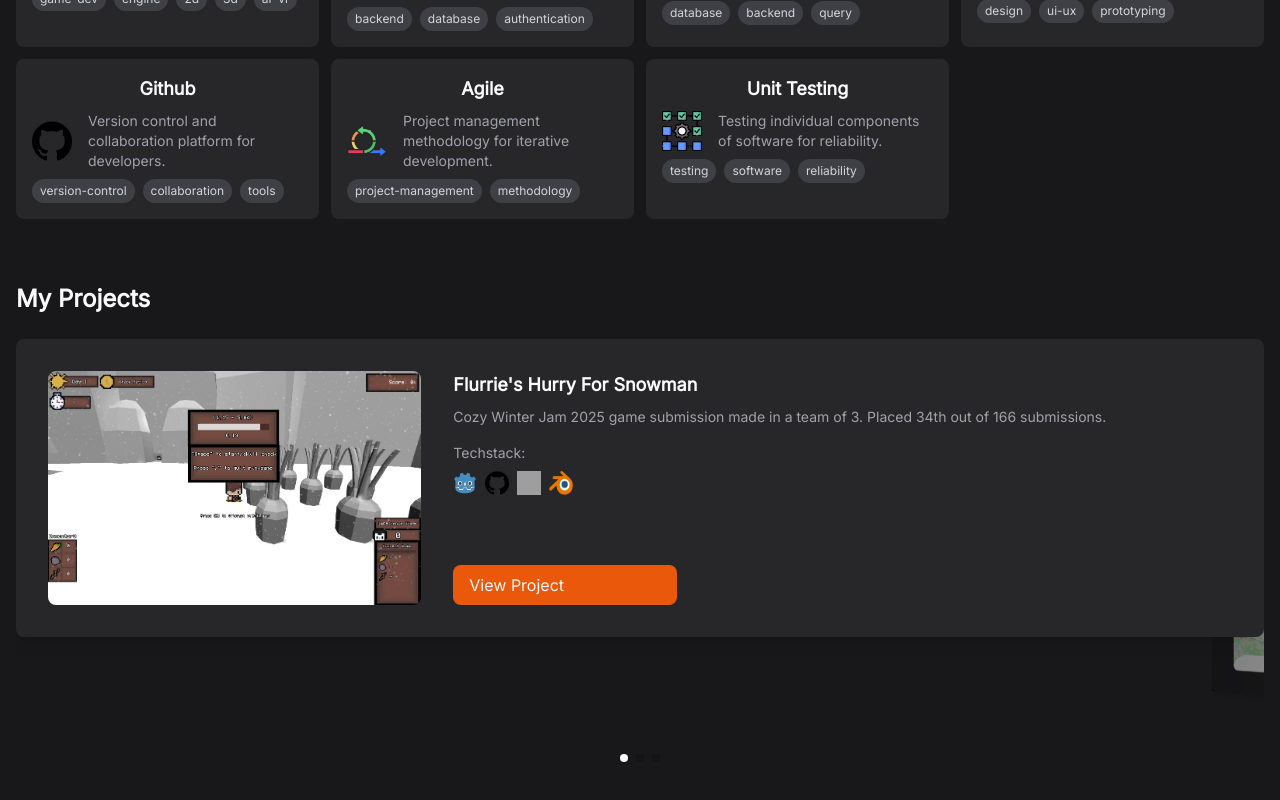
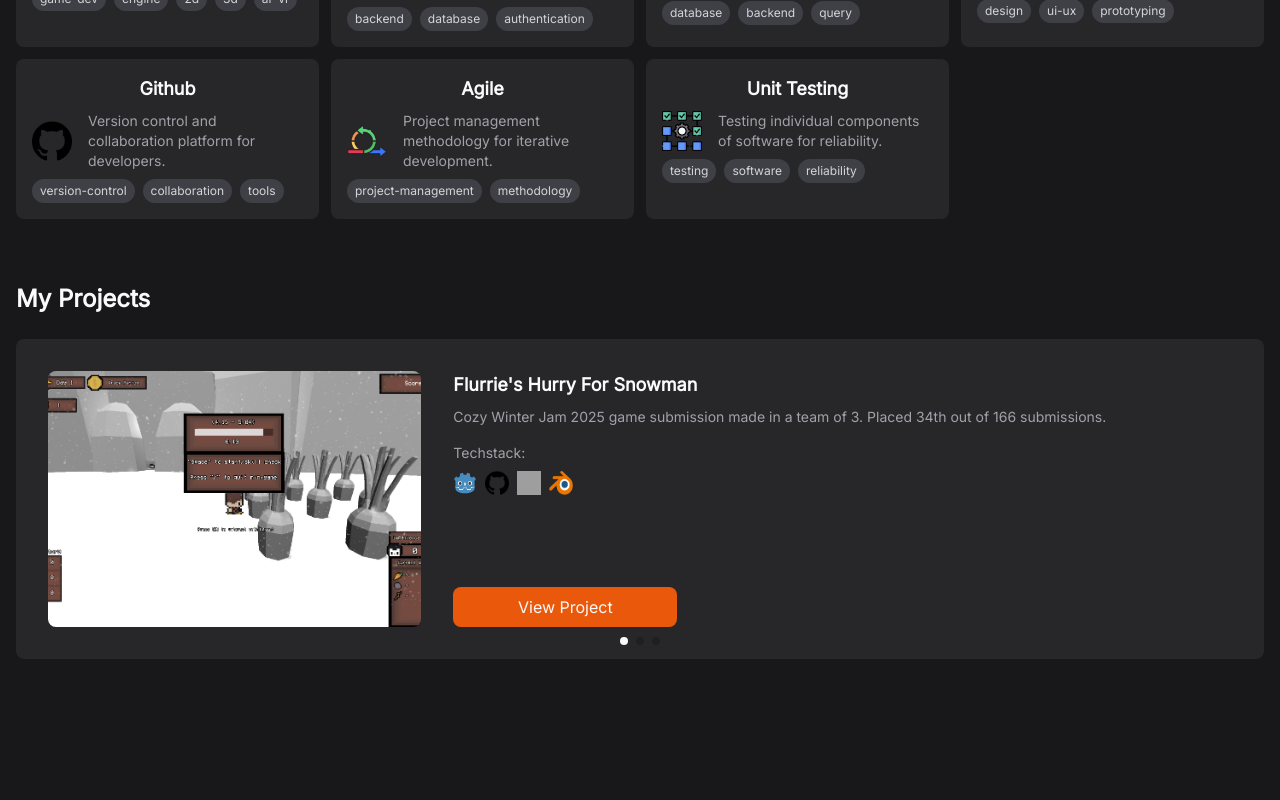
Before and after one commit to Jbalfour5/Valley-Portfolio, a React (Vite) app: page / in a window 1280 px wide. Shown: the part 1591-2391 px from the top of the page. After the commit the page ends 2282 px from the top, so only its background shows below. Built offline with nearby package versions, Linux system fonts and the light colour scheme; grey boxes are pictures that could not be loaded.

Commit message:
Added animations to the Carousel

```diff
--- a/src/components/Carousel.jsx
+++ b/src/components/Carousel.jsx
@@ -1,10 +1,10 @@
 import React from "react";
-// Import Swiper styles
 import "swiper/css";
 import "swiper/css/effect-coverflow";
 import "swiper/css/pagination";
 import { Swiper, SwiperSlide } from "swiper/react";
 import { EffectCoverflow, Pagination } from "swiper/modules";
+import { motion } from "framer-motion";
 
 const Carousel = () => {
   const projects = [
@@ -71,56 +71,79 @@ const Carousel = () => {
           modules={[EffectCoverflow, Pagination]}
           className="mySwiper"
         >
-          {projects.map((project) => (
+          {projects.map((project, index) => (
             <SwiperSlide key={project.id}>
-              <div className="bg-zinc-800 rounded-lg overflow-hidden shadow-lg hover:shadow-xl transition-shadow flex p-4">
-                {/* Image on the left with padding */}
-                <div className="w-1/3 p-4 flex items-center justify-center">
-                  <img
+              <motion.div
+                className="bg-zinc-800 rounded-lg overflow-hidden shadow-lg hover:shadow-xl transition-shadow flex flex-col sm:flex-row p-2 sm:p-4"
+                initial={{ opacity: 0, y: 50 }}
+                whileInView={{ opacity: 1, y: 0 }}
+                transition={{ duration: 0.5, delay: index * 0.2 }}
+                viewport={{ once: false }}
+              >
+                <div className="w-full sm:w-1/3 p-2 sm:p-4 flex items-center justify-center">
+                  <motion.img
                     src={project.image}
                     alt={project.title}
-                    className="w-full h-auto object-cover rounded-lg"
+                    className="w-full h-48 sm:h-64 object-cover rounded-lg"
+                    whileHover={{ scale: 1.05 }}
+                    transition={{ duration: 0.3 }}
                   />
                 </div>
-
-                {/* Content on the right */}
-                <div className="w-2/3 p-4 flex flex-col justify-between">
+                <div className="w-full sm:w-2/3 p-2 sm:p-4 flex flex-col justify-between">
                   <div>
-                    {/* Title */}
-                    <h3 className="text-lg font-semibold text-zinc-50">
+                    <motion.h3
+                      className="text-lg font-semibold text-zinc-50"
+                      initial={{ x: -20, opacity: 0 }}
+                      whileInView={{ x: 0, opacity: 1 }}
+                      transition={{ duration: 0.5, delay: 0.3 }}
+                      viewport={{ once: false }}
+                    >
                       {project.title}
-                    </h3>
-                    {/* Description */}
-                    <p className="text-sm text-zinc-400 mt-2">
+                    </motion.h3>
+                    <motion.p
+                      className="text-sm text-zinc-400 mt-2"
+                      initial={{ x: -20, opacity: 0 }}
+                      whileInView={{ x: 0, opacity: 1 }}
+                      transition={{ duration: 0.5, delay: 0.4 }}
+                      viewport={{ once: false }}
+                    >
                       {project.description}
-                    </p>
-                    {/* Techstack Icons */}
+                    </motion.p>
                     <div className="mt-4">
                       <p className="text-sm text-zinc-400 mb-2">Techstack:</p>
                       <div className="flex gap-2">
                         {project.techstack.map((tech, index) => (
-                          <img
+                          <motion.img
                             key={index}
                             src={tech.icon}
                             alt={tech.name}
                             className="w-6 h-6"
                             title={tech.name}
+                            initial={{ scale: 0 }}
+                            whileInView={{ scale: 1 }}
+                            transition={{ duration: 0.3, delay: index * 0.1 }}
+                            viewport={{ once: false }}
                           />
                         ))}
                       </div>
                     </div>
                   </div>
-                  {/* View Project Button */}
-                  <a
+                  <motion.a
                     href={project.link}
                     target="_blank"
                     rel="noopener noreferrer"
-                    className="mt-4 inline-block px-4 py-2 bg-orange-600 text-zinc-50 rounded-lg hover:bg-orange-700 transition-colors w-56"
+                    className="mt-4 inline-block px-4 py-2 bg-orange-600 text-zinc-50 rounded-lg hover:bg-orange-700 transition-colors w-full sm:w-56 text-center"
+                    whileHover={{ scale: 1.05 }}
+                    whileTap={{ scale: 0.95 }}
+                    initial={{ y: 20, opacity: 0 }}
+                    whileInView={{ y: 0, opacity: 1 }}
+                    transition={{ duration: 0.5, delay: 0.5 }}
+                    viewport={{ once: true }}
                   >
                     View Project
-                  </a>
+                  </motion.a>
                 </div>
-              </div>
+              </motion.div>
             </SwiperSlide>
           ))}
         </Swiper>
```
